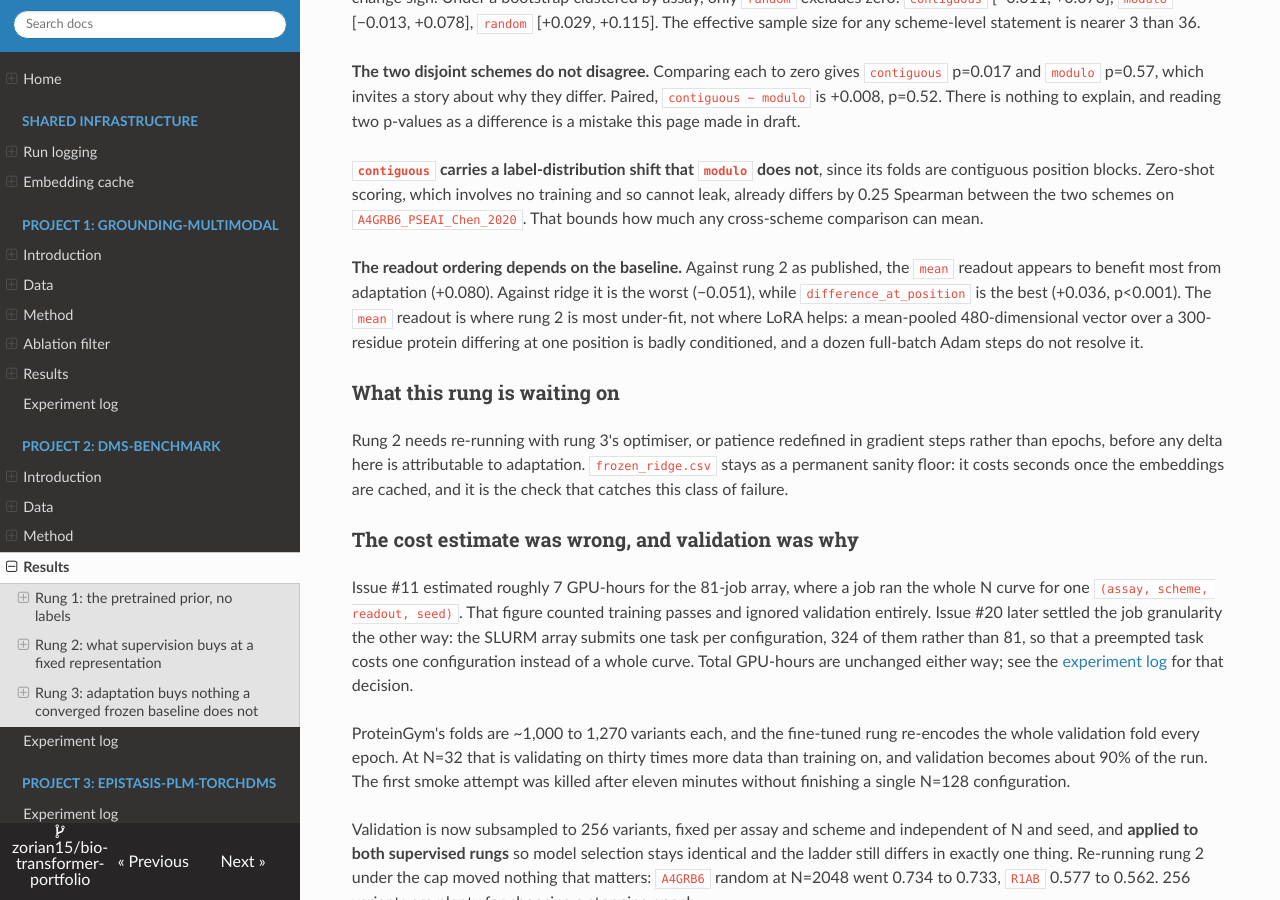
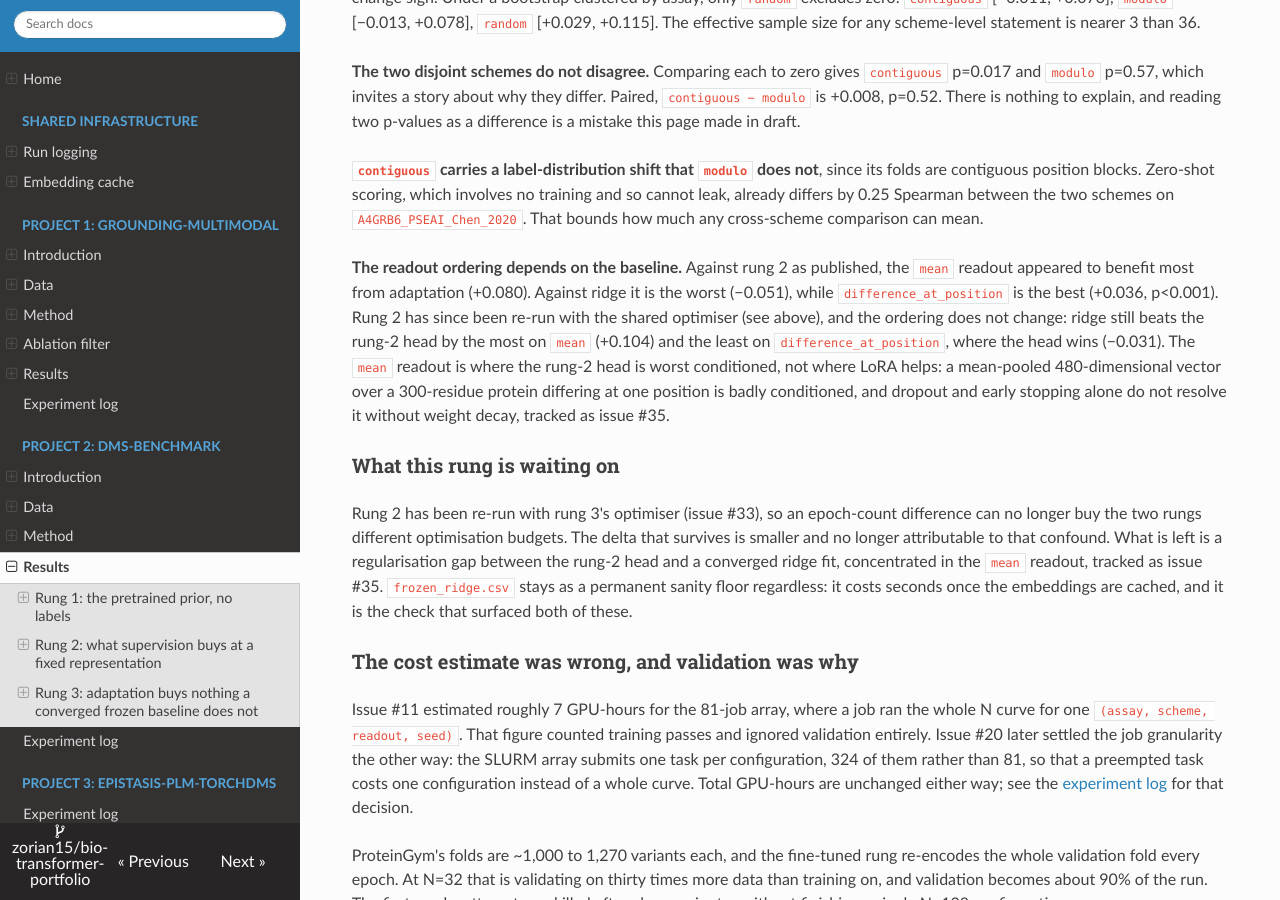
Before and after one commit to zorian15/bio-transformer-portfolio, an MkDocs documentation site: the page built from docs/dms-benchmark/results.md, in a window 1280 px wide and 900 px high, scrolled down 6794 px. Built offline with MkDocs 1.6.1, drawn with Linux system fonts in a browser that asks for light colours; nearby versions of some CDN libraries; some of the changed text lies outside the part shown.

Commit message:
address review: restore the tests i lost, and make the guards behavioural
test-coverage-reviewer found that no test called train() with a batch
size that changes anything. cause: i reverted test_training.py twice with
git checkout to undo a botched regex edit, and those reverts discarded the
two tests i had written before the damage. i then re-applied only the
call-site patches. the PR body claimed a step-counting test that did not
exist.

restored and strengthened. the training split is 180 rows, so at batch 256
that is one update per epoch, which is why every other test in the file,
all passing 256, would still pass against a train() that ignored the
parameter and used the old module constant. now asserted: 3 updates at
batch 256, 27 at batch 20. verified by reverting the loop to BATCH_SIZE
and watching it fail. also covers the batch_size>0 assert and the history
field, both of which were executed and unasserted.

antipattern-scanner and complexity-analyzer both flagged
test_an_epoch_is_the_same_number_of_updates_on_both_rungs as tautological:
it computed math.ceil(n/X) twice from the same constant. it was assert
x == x and could never fail. deleted.

antipattern-scanner also showed the source-inspecting optimiser tests were
both fragile and unnecessary: a refactor hoisting the shared kwargs into a
helper would break them, and run_main in the same file already
demonstrates the monkeypatch pattern that makes a runtime check possible.
my docstring's excuse, that a runtime check would need a GPU, was wrong.
replaced with stubs that capture what actually reaches train and
train_lora. verified they fail when either rung is rewired.

docs-updater found results.md still said "rung 3 pending" and, further
down, that rung 2 "needs re-running", contradicting the section above it.

435 passed.

Co-Authored-By: Claude Opus 5 <noreply@anthropic.com>
Claude-Session: https://claude.ai/code/session_01Qx8RAitPKWeF2YTnUZCbw1

```diff
--- a/docs/dms-benchmark/results.md
+++ b/docs/dms-benchmark/results.md
@@ -222,7 +222,8 @@ the frozen representation, fit properly?"
 | ridge − rung 2 as published | +0.0383 | 0.017 | 57% |
 | **LoRA − ridge** | **+0.0015** | **0.28** | 59% |
 
-Mean Spearman across all 324: rung 2 **0.224**, ridge **0.262**, LoRA **0.263**.
+Mean Spearman across all 324: rung 2 (as published) **0.224**, ridge **0.262**,
+LoRA **0.263**.
 
 **Against a properly-fit frozen representation, LoRA buys nothing on average.**
 The apparent +0.040 is the size of rung 2's under-fit, not the value of
@@ -274,20 +275,27 @@ schemes on `A4GRB6_PSEAI_Chen_2020`. That bounds how much any cross-scheme
 comparison can mean.
 
 **The readout ordering depends on the baseline.** Against rung 2 as published,
-the `mean` readout appears to benefit most from adaptation (+0.080). Against
+the `mean` readout appeared to benefit most from adaptation (+0.080). Against
 ridge it is the worst (−0.051), while `difference_at_position` is the best
-(+0.036, p<0.001). The `mean` readout is where rung 2 is most under-fit, not
-where LoRA helps: a mean-pooled 480-dimensional vector over a 300-residue protein
-differing at one position is badly conditioned, and a dozen full-batch Adam steps
-do not resolve it.
+(+0.036, p<0.001). Rung 2 has since been re-run with the shared optimiser (see
+above), and the ordering does not change: ridge still beats the rung-2 head by
+the most on `mean` (+0.104) and the least on `difference_at_position`, where the
+head wins (−0.031). The `mean` readout is where the rung-2 head is worst
+conditioned, not where LoRA helps: a mean-pooled 480-dimensional vector over a
+300-residue protein differing at one position is badly conditioned, and dropout
+and early stopping alone do not resolve it without weight decay, tracked as
+issue #35.
 
 ### What this rung is waiting on
 
-Rung 2 needs re-running with rung 3's optimiser, or patience redefined in
-gradient steps rather than epochs, before any delta here is attributable to
-adaptation. `frozen_ridge.csv` stays as a permanent sanity floor: it costs
-seconds once the embeddings are cached, and it is the check that catches this
-class of failure.
+Rung 2 has been re-run with rung 3's optimiser (issue #33), so an epoch-count
+difference can no longer buy the two rungs different optimisation budgets. The
+delta that survives is smaller and no longer attributable to that confound.
+What is left is a regularisation gap between the rung-2 head and a converged
+ridge fit, concentrated in the `mean` readout, tracked as issue #35.
+`frozen_ridge.csv` stays as a permanent sanity floor regardless: it costs
+seconds once the embeddings are cached, and it is the check that surfaced both
+of these.
 
 ### The cost estimate was wrong, and validation was why
 
```
Also changed, not shown: other parts of docs/dms-benchmark/results.md (+2 -2 lines), 2 other files.
